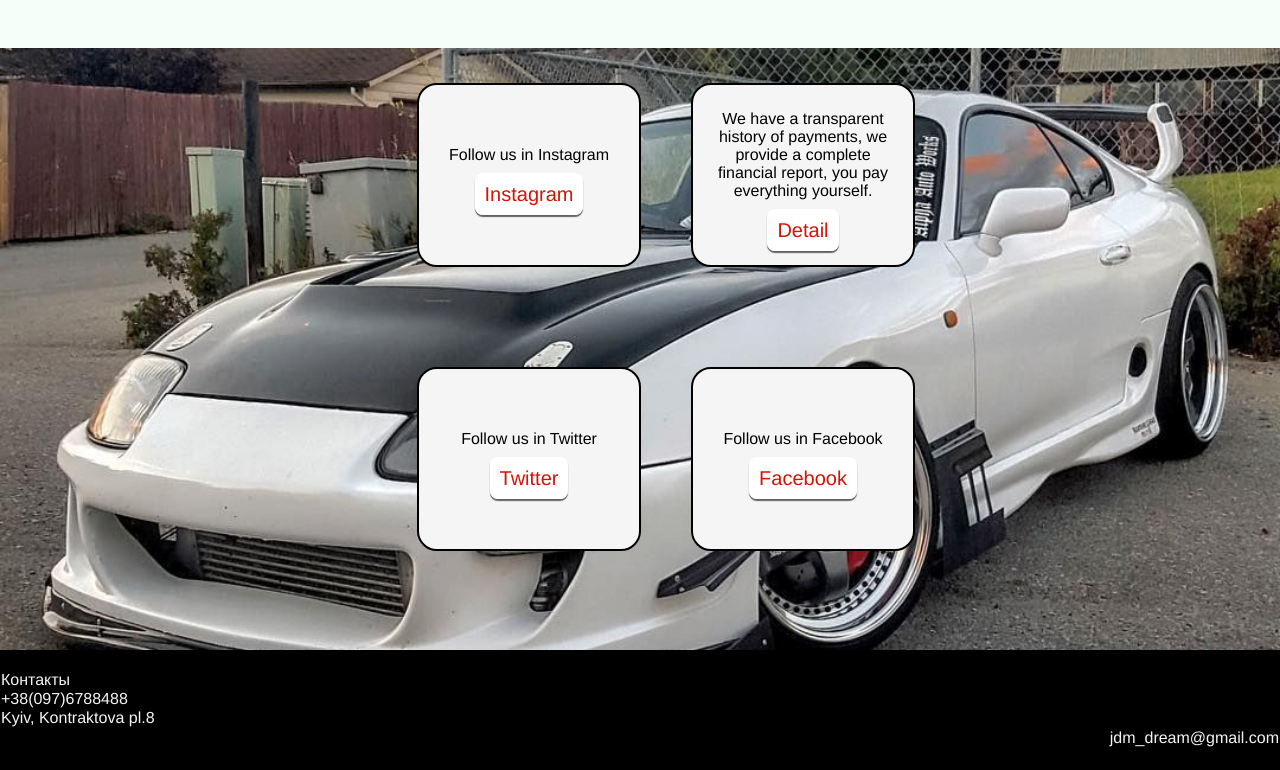
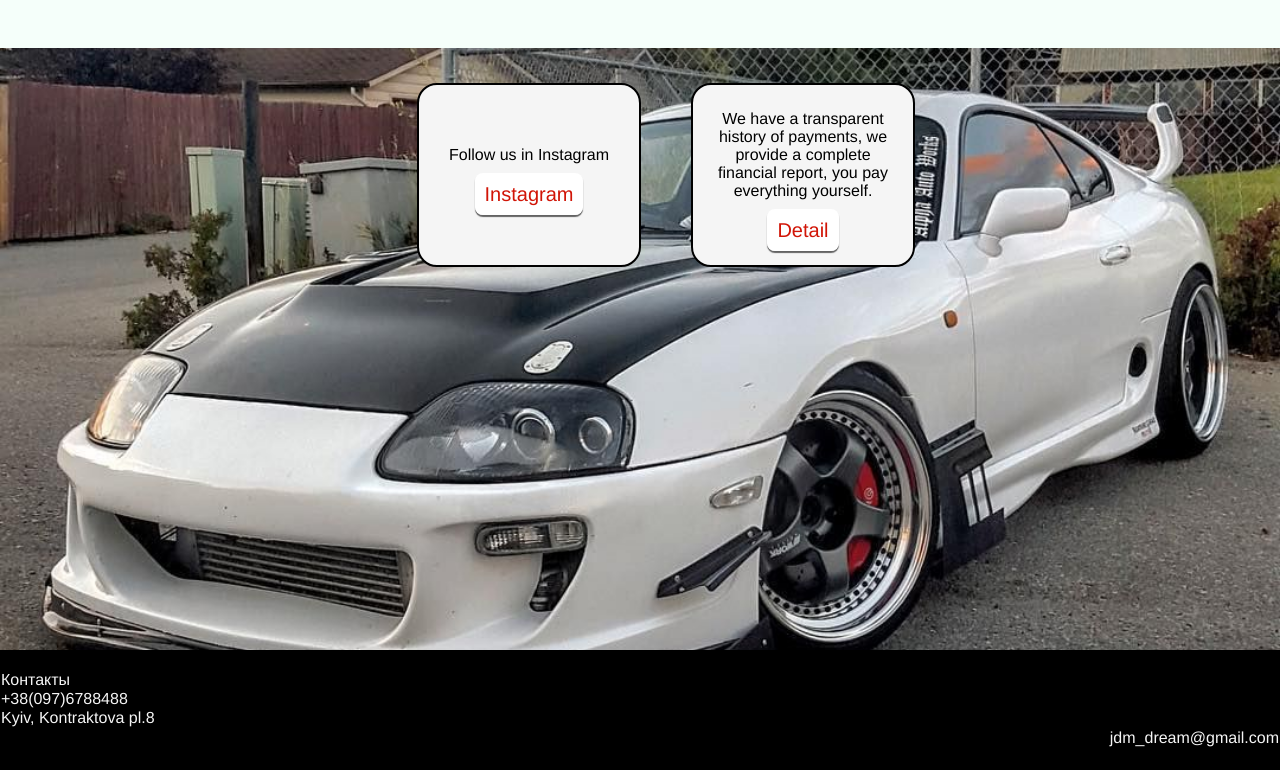
Before and after one commit to Eugene-exe/Web-4, a plain HTML site: page index.html in a window 1280 px wide. Shown: the part 694-1464 px from the top of the page. Drawn offline with Linux system fonts and the light colour scheme.

Commit message:
Update index.html

```diff
--- a/index.html
+++ b/index.html
@@ -31,8 +31,7 @@
 	<div class="block"><p>For your convenience, our manager can contact you for an individual discussion of the project. </p><br><a href="#" class="button2">Detail</a></div>
 	<div class="block"><p>We have a transparent history of payments, we provide a complete financial report, you pay everything yourself.</p><br><a href="#" class="button2">Detail</a></div>
 	<div class="block"><p>Follow us in Instagram</p><br><a href="#" class="button2">Instagram</a></div>
-	<div class="block"><p>Follow us in Facebook</p><br><a href="#" class="button2">Facebook</a></div>
-	<div class="block"><p>Follow us in Twitter</p><br><a href="#" class="button2">Twitter</a></div>
+</div>
 </div>
 </div>
 <div class="futer">
```
